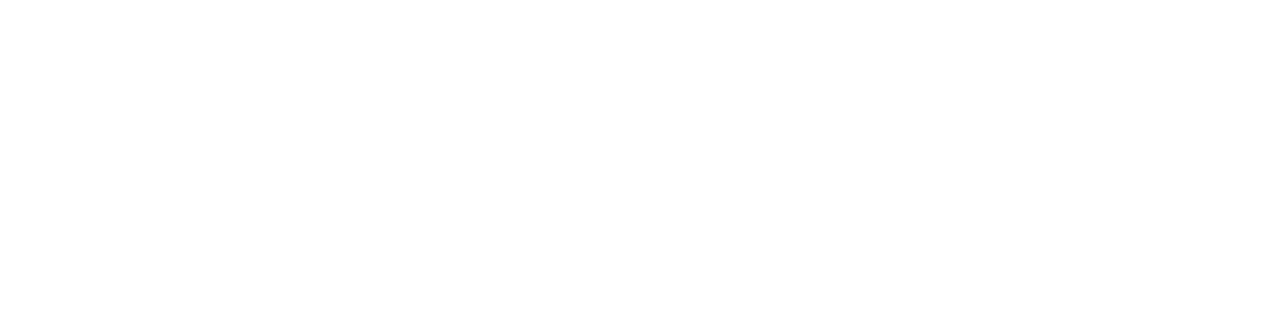
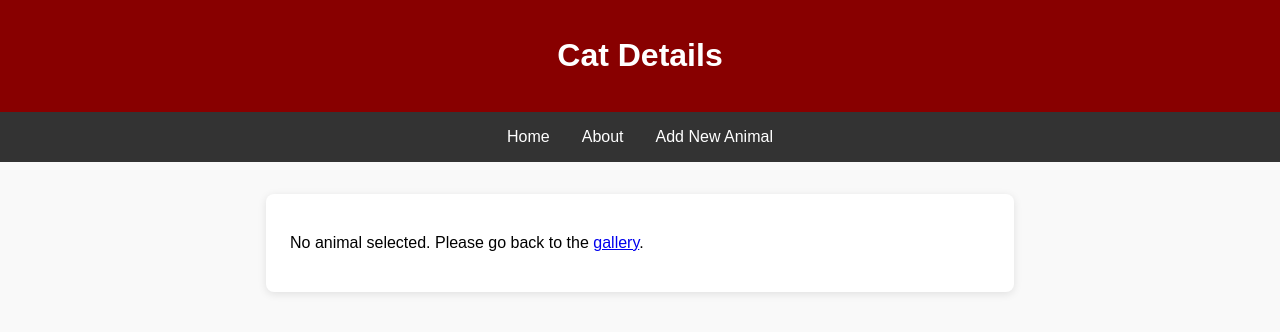
Before and after one commit to Spooky-8-Pack/Assignment-2-Static-Web-App, a plain HTML site: page details.html in a window 1280 px wide. Drawn offline with Linux system fonts and the light colour scheme.

Commit message:
finished details and edited index, changed color of header. still figuring out images

```diff
--- a/details.html
+++ b/details.html
@@ -4,5 +4,90 @@
     <head>
         <meta charset="UTF-8"/>
         <meta name="viewport" content="width=device-width", initial-scale="1" />
+        <style>
+        body {
+      font-family: Arial, sans-serif;
+      margin: 0; padding: 0;
+      background: #f9f9f9;
+    }
+    header {
+      background: #880000;
+      padding: 1em;
+      color: white;
+      text-align: center;
+    }
+    nav {
+      background: #333;
+      display: flex;
+      justify-content: center;
+    }
+    nav a {
+      color: white;
+      padding: 1em;
+      text-decoration: none;
+      display: block;
+    }
+    nav a:hover {
+      background-color: #575757;
+    }
+    main {
+      max-width: 700px;
+      margin: 2em auto;
+      background: white;
+      padding: 1.5em;
+      border-radius: 8px;
+      box-shadow: 0 2px 8px rgba(0,0,0,0.1);
+    }
+    h2 {
+      margin-top: 0;
+    }
+    .animal-image {
+      width: 100%;
+      max-height: 350px;
+      object-fit: cover;
+      border-radius: 8px;
+      margin-bottom: 1em;
+    }
+    .animal-details {
+      line-height: 1.5;
+      color: #333;
+    }
+    </style>
     </head>
+
+    <body>
+        <header>
+          <h1>Cat Details</h1>
+        </header>
+        <nav>
+          <a href="index.html">Home</a>
+          <a href="about.html">About</a>
+          <a href="new-animal-form.html">Add New Animal</a>
+          </nav>
+        <main id="content">
+          <!-- Details in JS-->
+        </main>
+
+        <script>
+          const content = document.getElementById('content');
+          const animalData = sessionStorage.getItem('selectedAnimal');
+
+          if (!animalData) {
+            content.innerHTML = '<p>No animal selected. Please go back to the <a href="index.html">gallery</a>.</p>';
+          }
+          else {
+            const animal = JSON.parse(animalData);
+            content.innerHTML = `
+              <h2>${animal.name}</h2>
+              <img src="${animal.image}" alt="Image of ${animal.name}" class="animal-image" />
+              <div class="animal-details">
+              <p><strong>Species:</strong> ${animal.species}</p>
+              <p><strong>Type:</strong> ${animal.type}</p>
+              <p><strong>Age:</strong> ${animal.age} years</p>
+              <p><strong>Summary:</strong> ${animal.summary}</p>
+              <p><strong>More Information:</strong> This page provides more in-depth details about the animal displayed on the gallery.</p>
+              </div>      `;
+          }
+        </script>
+    </body>
 </html>
```
Also changed, not shown: index.html (+1 -1 lines).
